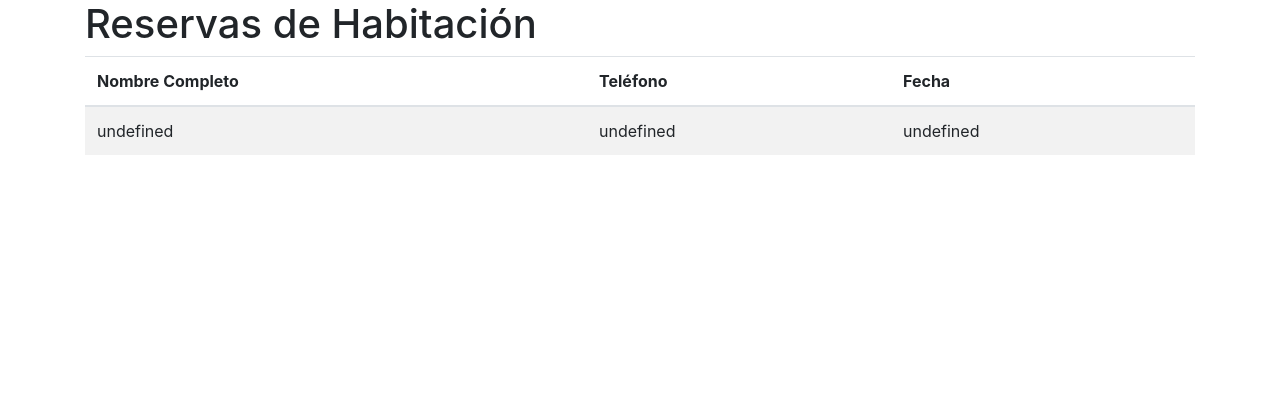
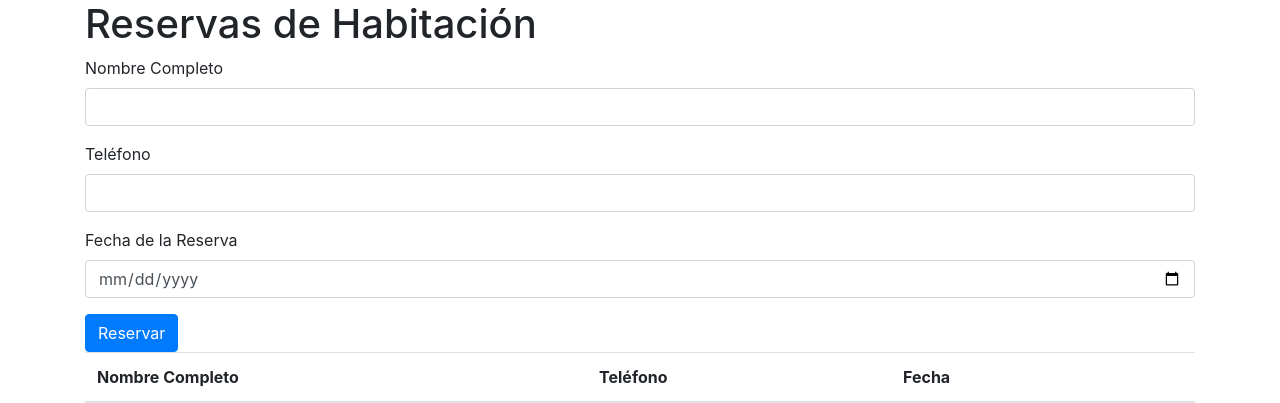
Before and after one commit to Cesar9911/Flask7BJulioMacias, a Flask app: page / in a window 1280 px wide. Shown: the top 403 px of the page. Run offline with Flask 3, Linux system fonts and the light colour scheme; tables that the repository leaves empty or names only in its code hold one stand-in row (values such as "Sample post"); some libraries are stand-ins or nearby versions.

Commit message:
Update app.html

```diff
--- a/templates/app.html
+++ b/templates/app.html
@@ -54,12 +54,51 @@
         // Llamar a la función para cargar las reservas cuando la página se cargue
         $(document).ready(function() {
             obtenerReservas();
+
+            // Manejo del formulario para agregar reserva
+            $('#formReserva').on('submit', function(event) {
+                event.preventDefault();
+
+                var formData = {
+                    nombre_completo: $('#nombreCompleto').val(),
+                    telefono: $('#telefono').val(),
+                    fecha: $('#fecha').val()
+                };
+
+                $.ajax({
+                    url: "/reservas/guardar",
+                    method: "POST",
+                    data: formData,
+                    success: function(response) {
+                        // Limpiar el formulario después de guardar la reserva
+                        $('#formReserva')[0].reset();
+                        obtenerReservas(); // Refrescar la tabla de reservas
+                    }
+                });
+            });
         });
     </script>
 </head>
 <body>
     <div class="container">
         <h1>Reservas de Habitación</h1>
+
+        <!-- Formulario para agregar una nueva reserva -->
+        <form id="formReserva">
+            <div class="form-group">
+                <label for="nombreCompleto">Nombre Completo</label>
+                <input type="text" class="form-control" id="nombreCompleto" name="nombre_completo" required>
+            </div>
+            <div class="form-group">
+                <label for="telefono">Teléfono</label>
+                <input type="text" class="form-control" id="telefono" name="telefono" required>
+            </div>
+            <div class="form-group">
+                <label for="fecha">Fecha de la Reserva</label>
+                <input type="date" class="form-control" id="fecha" name="fecha" required>
+            </div>
+            <button type="submit" class="btn btn-primary">Reservar</button>
+        </form>
 
         <!-- Tabla para mostrar las reservas -->
         <table class="table table-striped" id="tablaReservas">
```
